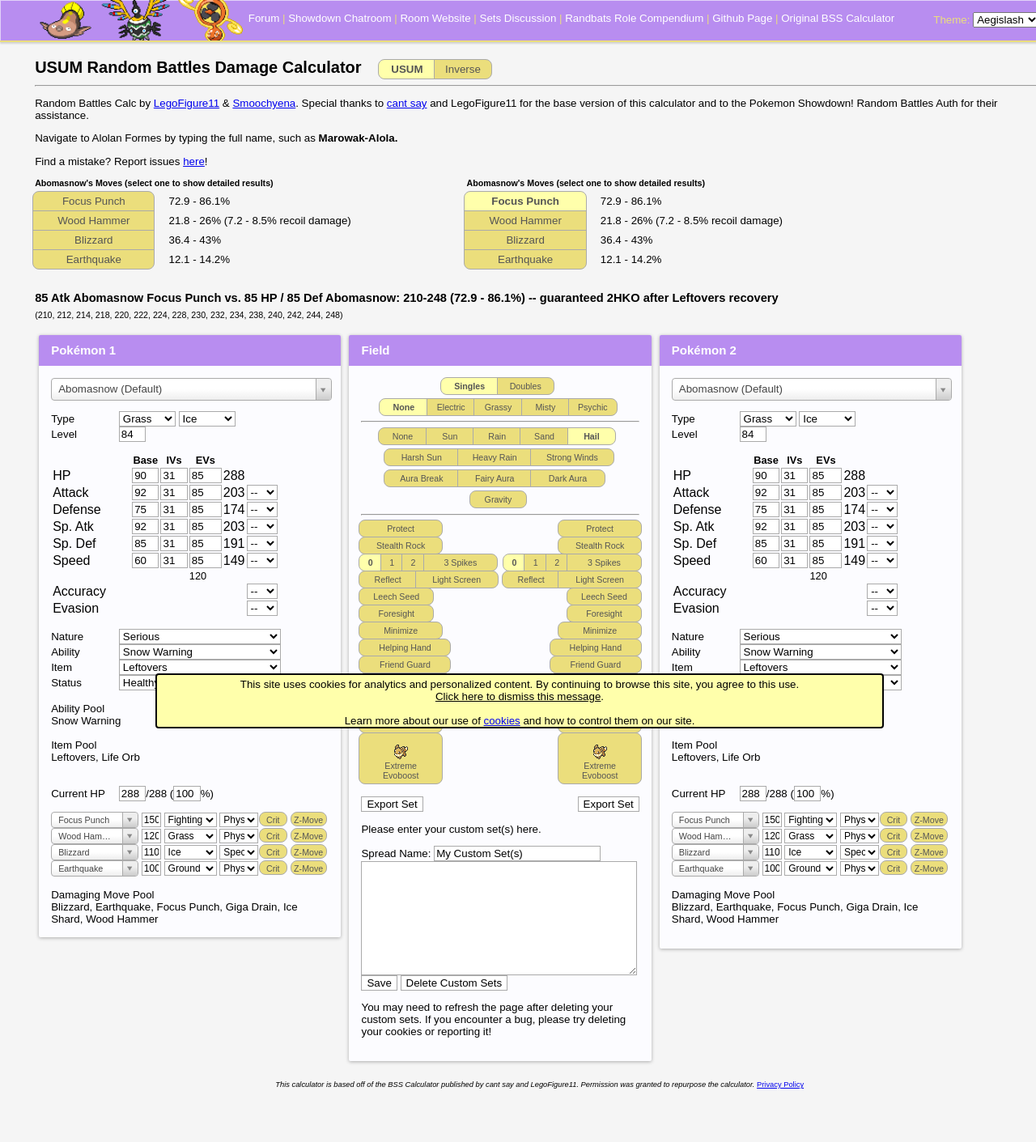
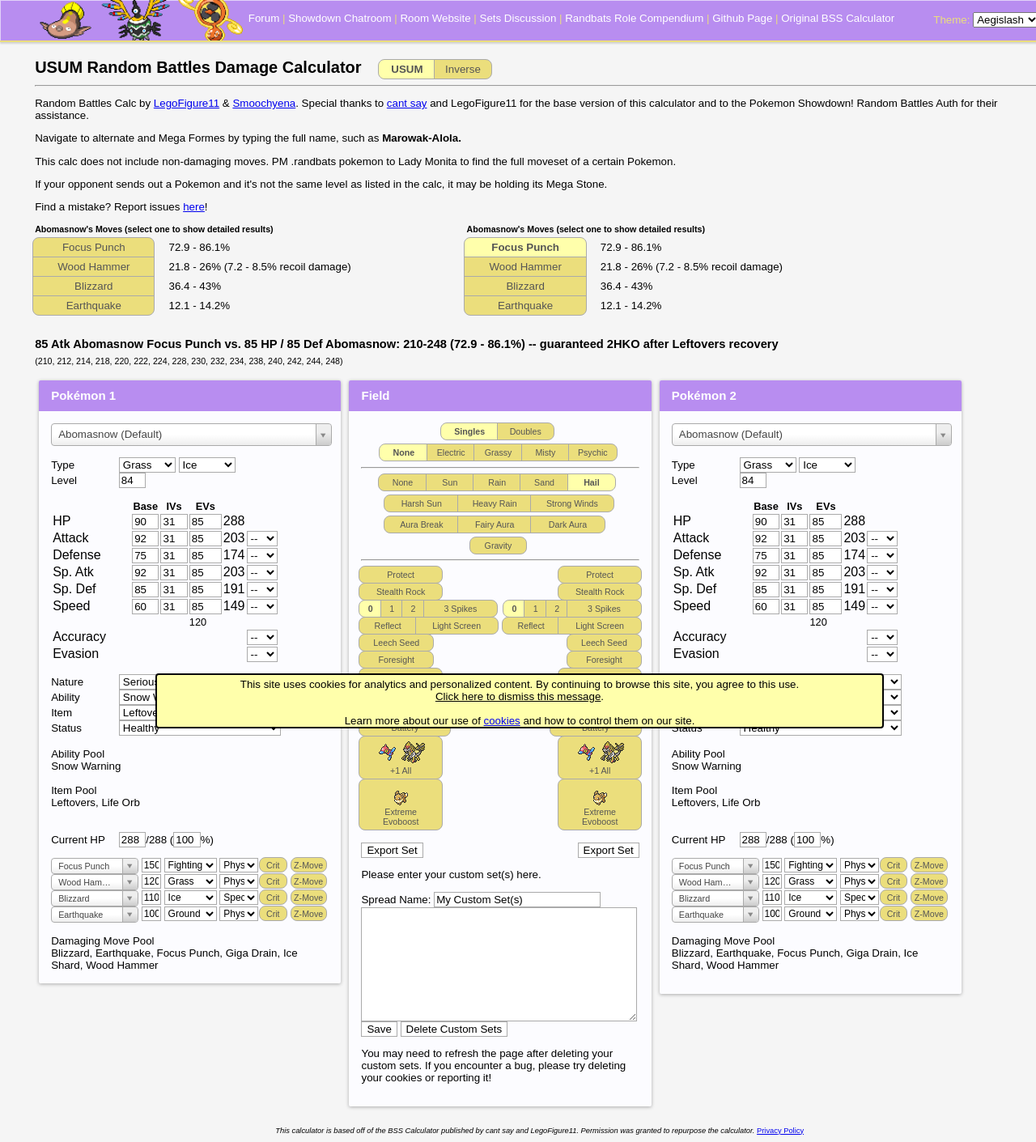
Before and after one commit to RandbatsCalc/randbatscalc.github.io, a Jekyll site: the page built from index.html, in a window 1280 px wide. Shown: the whole page at 81% size. Built offline with Jekyll 4.4.1, drawn with Linux system fonts in a browser that asks for light colours; nearby versions of some CDN libraries; before the commit the page ends 1354 px from its top, so only the background shows below that.

Commit message:
updated details

```diff
--- a/index.html
+++ b/index.html
@@ -17,7 +17,9 @@ title: Random Battles Damage Calc
 	<p>Random Battles Calc by <a href="https://www.smogon.com/forums/members/legofigure11.188833/">LegoFigure11</a> &amp; <a href="https://www.smogon.com/forums/members/smoochyena.463545/">Smoochyena</a>. Special thanks to <a href="https://www.smogon.com/forums/members/cant-say.158401/">cant
 			say</a> and LegoFigure11 for the base version of this calculator and to the Pokemon Showdown! Random Battles Auth for their assistance.
 	</p>
-	<p>Navigate to Alolan Formes by typing the full name, such as <b>Marowak-Alola.</b></p>
+	<p>Navigate to alternate and Mega Formes by typing the full name, such as <b>Marowak-Alola.</b>	</p>
+	<p>This calc does not include non-damaging moves. PM .randbats pokemon to Lady Monita to find the full moveset of a certain Pokemon. </p>
+	<p>If your opponent sends out a Pokemon and it's not the same level as listed in the calc, it may be holding its Mega Stone. </p>
   <p>Find a mistake? Report issues <a href="https://www.smogon.com/forums/threads/3646468/">here</a>!</p>
 
 	<div class="move-result-group" title="Select a move to show detailed results.">
```
